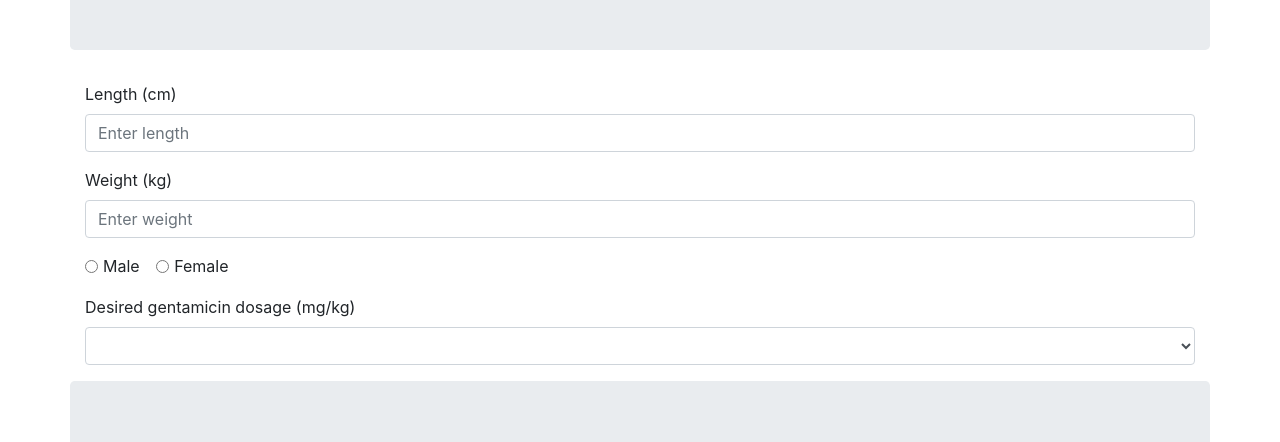
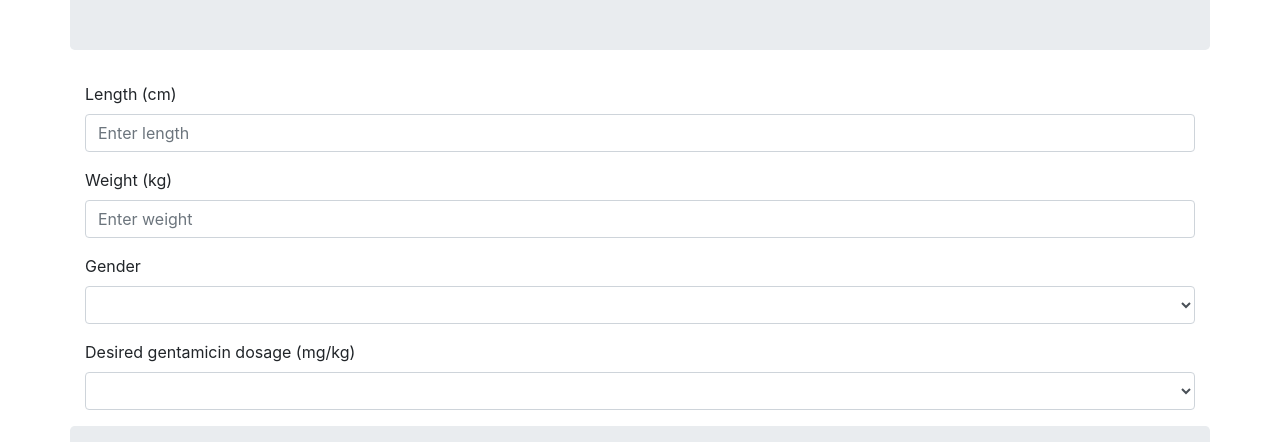
Before and after one commit to lisannekrens/gentop, a plain HTML site: page index.html in a window 1280 px wide. Shown: the part 124-566 px from the top of the page. Drawn offline with Linux system fonts and the light colour scheme.

Commit message:
Revert "Gender radio instead of dropdown."
This reverts commit 1512dce56ad6b6e46a8d4d11d3752113113808db.

```diff
--- a/index.html
+++ b/index.html
@@ -32,14 +32,11 @@
                 <input v-model="input.weight" type="text" pattern="\d*" class="form-control" id="weight" aria-describedby="weightHelp" placeholder="Enter weight">
               </div>
               <div class="form-group">
-                <div class="form-check form-check-inline">
-                  <input class="form-check-input" type="radio" name="gender" id="male" value="m" v-model="input.gender">
-                  <label class="form-check-label" for="male">Male</label>
-                </div>
-                <div class="form-check form-check-inline">
-                  <input class="form-check-input" type="radio" name="gender" id="female" value="f" v-model="input.gender">
-                  <label class="form-check-label" for="female">Female</label>
-                </div>
+                <label for="gender">Gender</label>
+                <select v-model="input.gender" id="gender" class="form-control" aria-describedby="genderHelp">
+                  <option>Male</option>
+                  <option>Female</option>
+                </select>
               </div>
               <div class="form-group">
                 <label for="dosage">Desired gentamicin dosage (mg/kg)</label>
@@ -111,7 +108,7 @@
           },
           ibw: function() {
             var r = 45.4 + (0.89 * (this.length - 152.4));
-            if (this.input.gender == "m") r += 4.5;
+            if (this.input.gender == "Male") r += 4.5;
             if (isNaN(this.length) || r < 0 || this.input.gender == "") return NaN;
             return r;
           },
```
